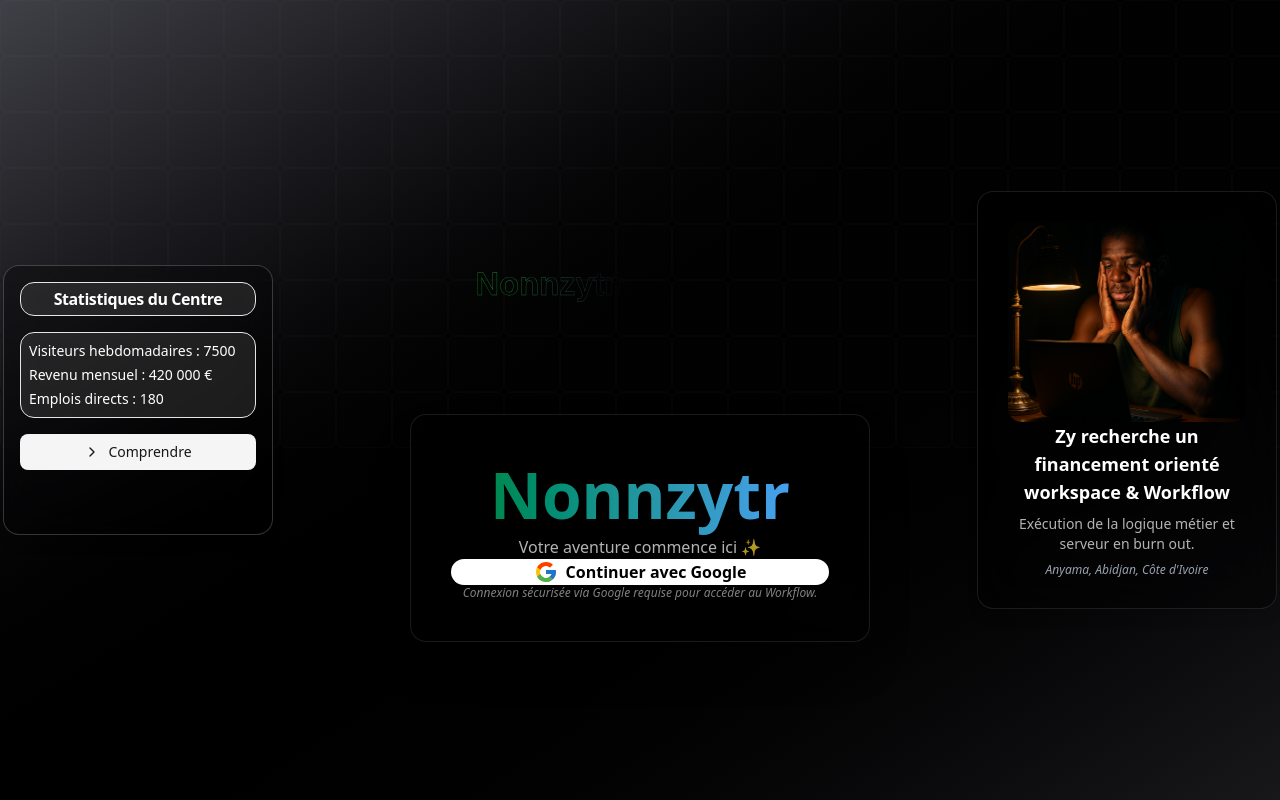
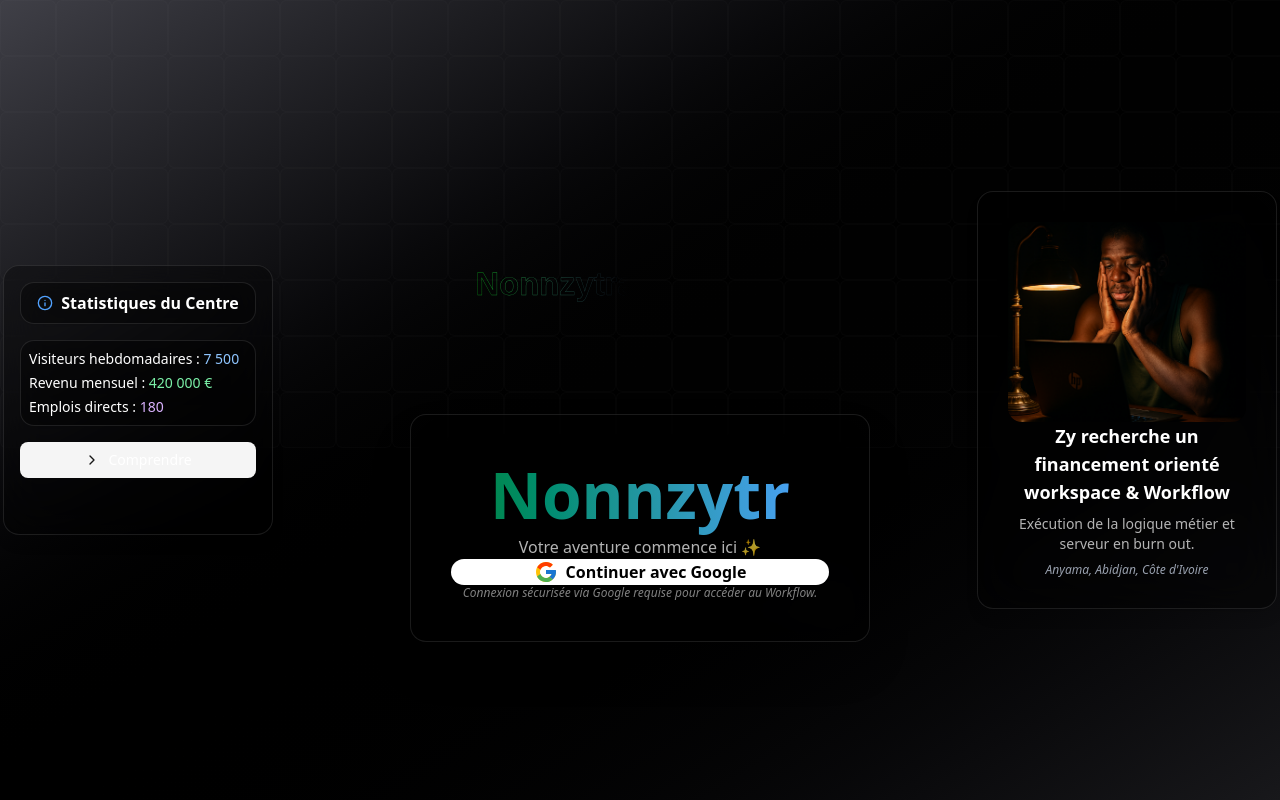
Before and after one commit to nonnzy7even7iete/nonnzytransformiumfullstackbundel, a Next.js app: page / in a window 1280 px wide. Built offline with nearby package versions, Linux system fonts and the light colour scheme; no server answers.

Commit message:
Zy Bulding workflow

```diff
--- a/src/app/page.tsx
+++ b/src/app/page.tsx
@@ -8,7 +8,8 @@ import Loader from "@/components/Loader";
 import { BackgroundRippleEffect } from "@/components/ui/BackgroundRippleEffect";
 import { TextHoverEffect } from "@/components/ui/TextHoverEffect";
 import SideCard from "@/components/SideCard";
-import DataCard from "@/components/DataCard"; // composant animé avec modal
+import DataCard from "@/components/DataCard"; // version flexible et animée
+import { Info } from "lucide-react";
 
 export default function HomePage() {
   const { data: session, status } = useSession();
@@ -72,17 +73,49 @@ export default function HomePage() {
 
       {/* DataCard flottante à gauche */}
       <aside className="relative z-10 mt-10 md:mt-0 md:absolute md:left-[3px] flex justify-center md:justify-start">
-        {/* Ici on intègre la version animée et interactive */}
         <DataCard
           width={270}
           height={270}
-          title="Statistiques du Centre"
-          info={{
-            visiteurs: 7500,
-            revenuMois: "420 000 €",
-            emploisDirects: 180,
-          }}
-          buttonText="Comprendre"
+          title={
+            <div className="flex items-center justify-center gap-2 text-white">
+              <Info className="w-4 h-4 text-blue-400" />
+              <span className="font-semibold">Statistiques du Centre</span>
+            </div>
+          }
+          content={
+            <div className="flex flex-col gap-1 text-white text-sm">
+              <p>
+                Visiteurs hebdomadaires :{" "}
+                <span className="text-blue-300">7 500</span>
+              </p>
+              <p>
+                Revenu mensuel :{" "}
+                <span className="text-green-300">420 000 €</span>
+              </p>
+              <p>
+                Emplois directs : <span className="text-purple-300">180</span>
+              </p>
+            </div>
+          }
+          buttonContent={
+            <span className="text-sm font-medium text-white">Comprendre</span>
+          }
+          modalContent={
+            <div className="flex flex-col gap-2 text-white text-sm">
+              <p>
+                📊 Ces données représentent les performances hebdomadaires du
+                centre, analysées automatiquement via le module interne.
+              </p>
+              <p>
+                💼 Le revenu mensuel correspond à la moyenne glissante des 4
+                dernières semaines.
+              </p>
+              <p>
+                👷 Emplois directs inclut les équipes de maintenance et
+                d’exploitation.
+              </p>
+            </div>
+          }
         />
       </aside>
 
--- a/src/components/DataCard.tsx
+++ b/src/components/DataCard.tsx
@@ -1,29 +1,27 @@
 "use client";
 
-import React, { useState } from "react";
-import { Card, CardContent, CardHeader, CardTitle } from "@/components/ui/card";
+import React, { useState, ReactNode } from "react";
+import { Card } from "@/components/ui/card";
 import { Button } from "@/components/ui/button";
-import { Info, ChevronRight } from "lucide-react";
+import { ChevronRight, XCircle } from "lucide-react";
 import { cn } from "@/lib/utils";
 
 interface DataCardProps {
-  title?: string;
-  info?: {
-    visiteurs?: number;
-    revenuMois?: string;
-    emploisDirects?: number;
-  };
+  title?: ReactNode; // n'importe quel JSX
+  content?: ReactNode; // contenu principal
   width?: number;
   height?: number;
-  buttonText?: string;
+  buttonContent?: ReactNode; // bouton “Comprendre”
+  modalContent?: ReactNode; // contenu du modal
 }
 
 export default function DataCard({
-  title = "Statistiques du Centre",
-  info = { visiteurs: 7500, revenuMois: "420 000 €", emploisDirects: 180 },
+  title,
+  content,
   width = 270,
   height = 270,
-  buttonText = "Comprendre",
+  buttonContent,
+  modalContent,
 }: DataCardProps) {
   const [modalOpen, setModalOpen] = useState(false);
 
@@ -33,29 +31,23 @@ export default function DataCard({
       <Card
         className={cn(
           "relative flex flex-col items-center justify-start p-4 gap-4",
-          "bg-black/30 backdrop-blur-xl border border-white/20 rounded-2xl shadow-lg"
+          "bg-black/30 backdrop-blur-xl border border-white/10 rounded-2xl shadow-lg"
         )}
         style={{ width, height }}
       >
         {/* Titre */}
-        <Card className="w-full bg-white/10 backdrop-blur-md rounded-xl p-2">
-          <CardTitle className="text-center text-white font-semibold">
+        {title && (
+          <Card className="w-full bg-black/30 backdrop-blur-xl rounded-xl p-2 border border-white/10">
             {title}
-          </CardTitle>
-        </Card>
+          </Card>
+        )}
 
-        {/* Infos */}
-        <Card className="w-full bg-white/10 backdrop-blur-md rounded-xl p-2 flex flex-col gap-1">
-          <p className="text-white text-sm">
-            Visiteurs hebdomadaires : {info.visiteurs}
-          </p>
-          <p className="text-white text-sm">
-            Revenu mensuel : {info.revenuMois}
-          </p>
-          <p className="text-white text-sm">
-            Emplois directs : {info.emploisDirects}
-          </p>
-        </Card>
+        {/* Contenu principal */}
+        {content && (
+          <Card className="w-full bg-black/30 backdrop-blur-xl rounded-xl p-2 border border-white/10 flex flex-col gap-1">
+            {content}
+          </Card>
+        )}
 
         {/* Bouton */}
         <Button
@@ -64,7 +56,7 @@ export default function DataCard({
           onClick={() => setModalOpen(true)}
         >
           <ChevronRight className="w-4 h-4" />
-          {buttonText}
+          {buttonContent || "Comprendre"}
         </Button>
       </Card>
 
@@ -74,39 +66,31 @@ export default function DataCard({
           <Card
             className={cn(
               "relative flex flex-col items-center justify-start p-4 gap-4",
-              "bg-black/30 backdrop-blur-xl border border-white/20 rounded-2xl shadow-lg"
+              "bg-black/30 backdrop-blur-xl border border-white/10 rounded-2xl shadow-lg"
             )}
             style={{ width: width + 50, height: height + 50 }}
           >
-            {/* Titre dans modal */}
-            <Card className="w-full bg-white/10 backdrop-blur-md rounded-xl p-2">
-              <CardTitle className="text-center text-white font-semibold">
-                {title} - Détails
-              </CardTitle>
-            </Card>
+            {/* Modal Titre */}
+            {title && (
+              <Card className="w-full bg-black/30 backdrop-blur-xl rounded-xl p-2 border border-white/10">
+                {title}
+              </Card>
+            )}
 
-            {/* Infos supplémentaires */}
-            <Card className="w-full bg-white/10 backdrop-blur-md rounded-xl p-2 flex flex-col gap-1">
-              <p className="text-white text-sm">
-                Visiteurs hebdomadaires : {info.visiteurs}
-              </p>
-              <p className="text-white text-sm">
-                Revenu mensuel : {info.revenuMois}
-              </p>
-              <p className="text-white text-sm">
-                Emplois directs : {info.emploisDirects}
-              </p>
-              <p className="text-white text-sm">
-                Autres informations modifiables via props
-              </p>
-            </Card>
+            {/* Modal Contenu */}
+            {modalContent && (
+              <Card className="w-full bg-black/30 backdrop-blur-xl rounded-xl p-2 border border-white/10 flex flex-col gap-1">
+                {modalContent}
+              </Card>
+            )}
 
             {/* Bouton fermeture */}
             <Button
               variant="destructive"
-              className="mt-auto w-full"
+              className="mt-auto w-full flex items-center justify-center gap-2"
               onClick={() => setModalOpen(false)}
             >
+              <XCircle className="w-4 h-4" />
               Fermer
             </Button>
           </Card>
```
